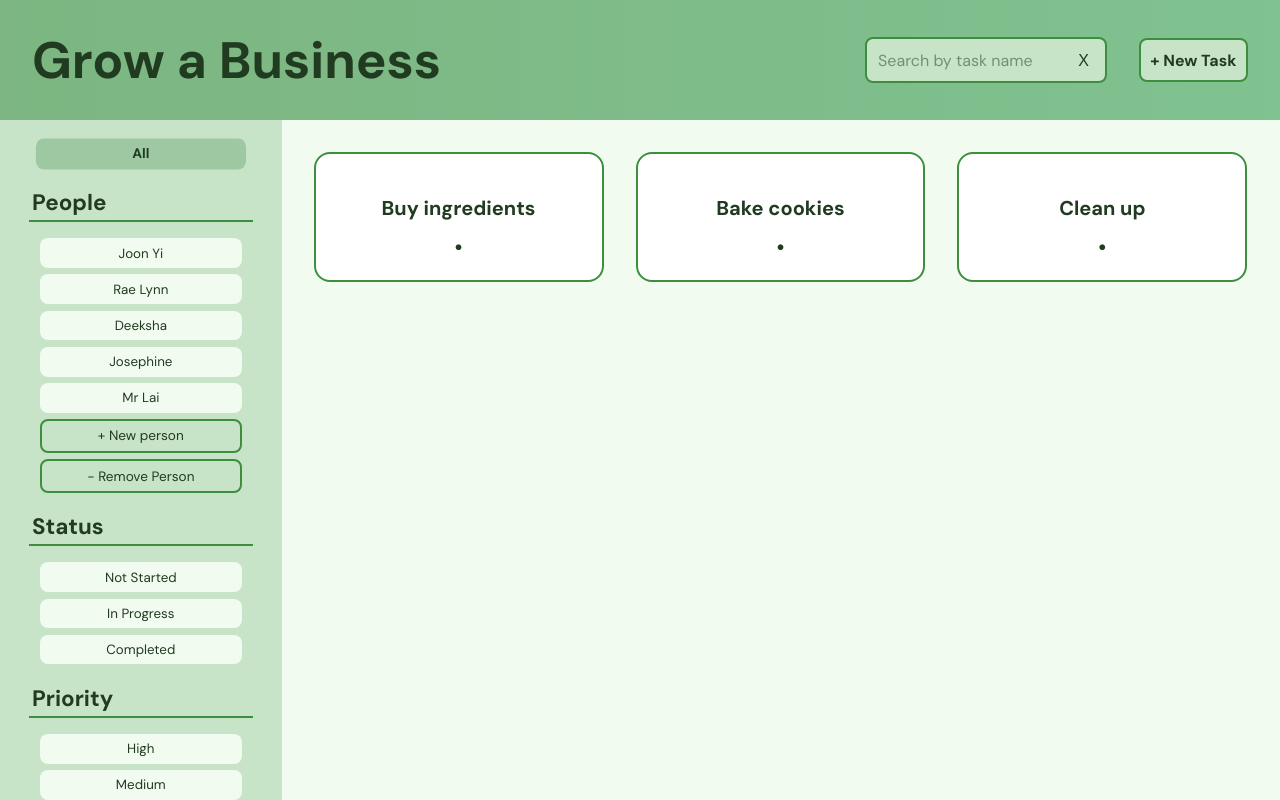
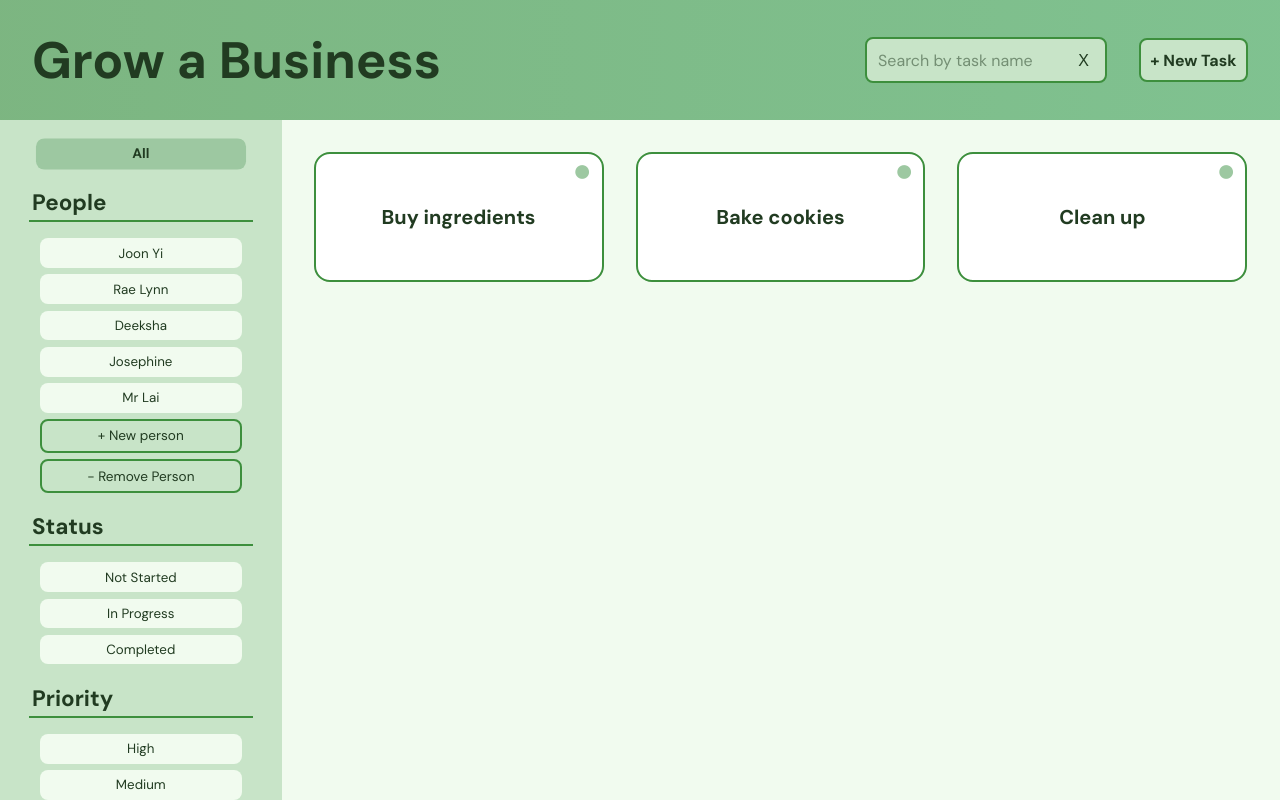
Before and after one commit to teo-joon-yi/Task_Tracker, a Flask app: page / in a window 1280 px wide. Run offline with Flask 3, Linux system fonts and the light colour scheme; data comes from the database, SQL or seed files in the repository.

Commit message:
Update home.css
Added CSS for priority indicator

```diff
--- a/static/home.css
+++ b/static/home.css
@@ -11,6 +11,10 @@
 	--modal-background: hsla(120, 16%, 16%, 50%);
 	--text-colour: hsl(120, 28%, 18%);
 	--font: "DM Sans";
+
+	--priority-low: var(--background-middark);
+	--priority-medium: hsl(37, 82%, 61%);
+	--priority-high: hsl(0, 70%, 65%);
 }
 
 * {
@@ -170,6 +174,25 @@
 	box-sizing: border-box;
 }
 
+#task-preview-priority-indicator {
+	position: absolute;
+	top: -0.3rem;
+	right: 0.6rem;
+	font-size: 2rem;
+}
+
+.task-preview-priority-low {
+	color: var(--priority-low);
+}
+
+.task-preview-priority-medium {
+	color: var(--priority-medium);
+}
+
+.task-preview-priority-high {
+	color: var(--priority-high);
+}
+
 .task-filter {
 	width: 30%;
 	min-width: 240px;
@@ -189,6 +212,7 @@
 
 .show {
 	display: block;
+	position: relative;
 }
 
 /*Task Details Popup*/
```
